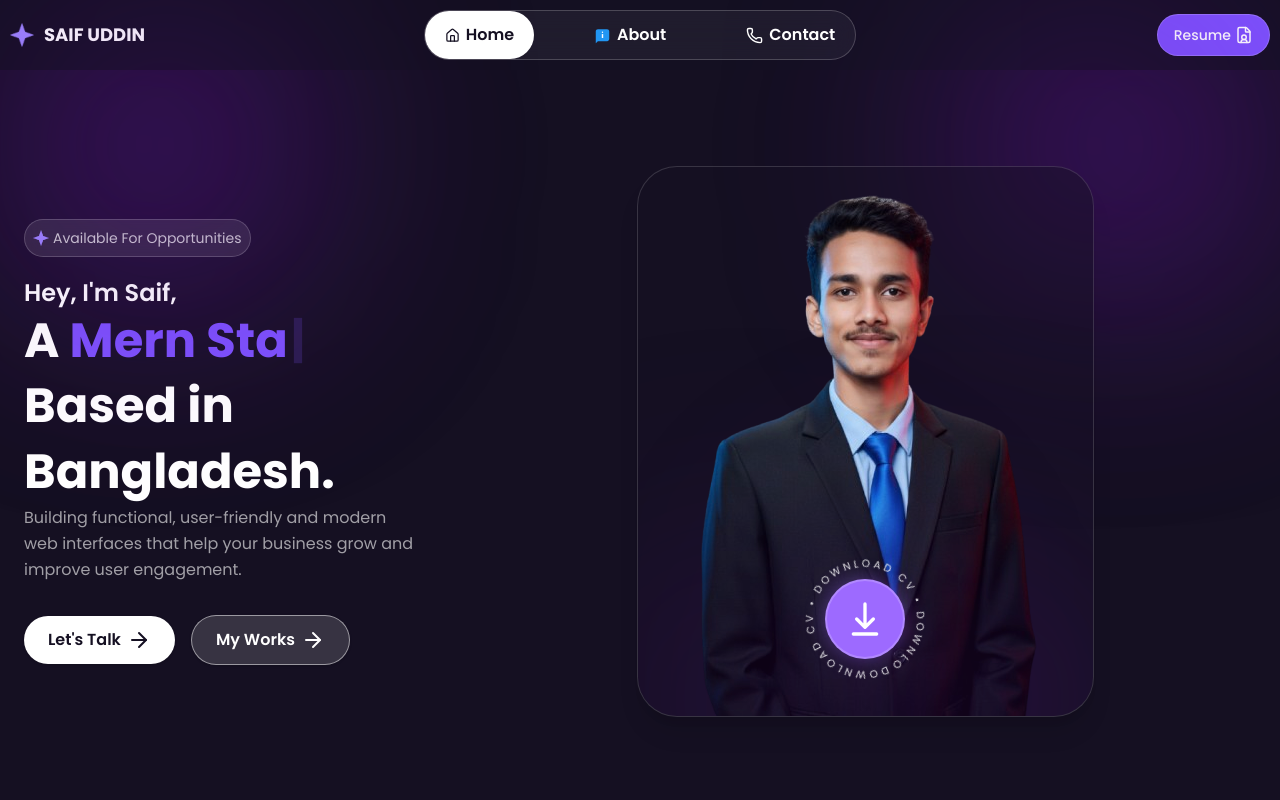
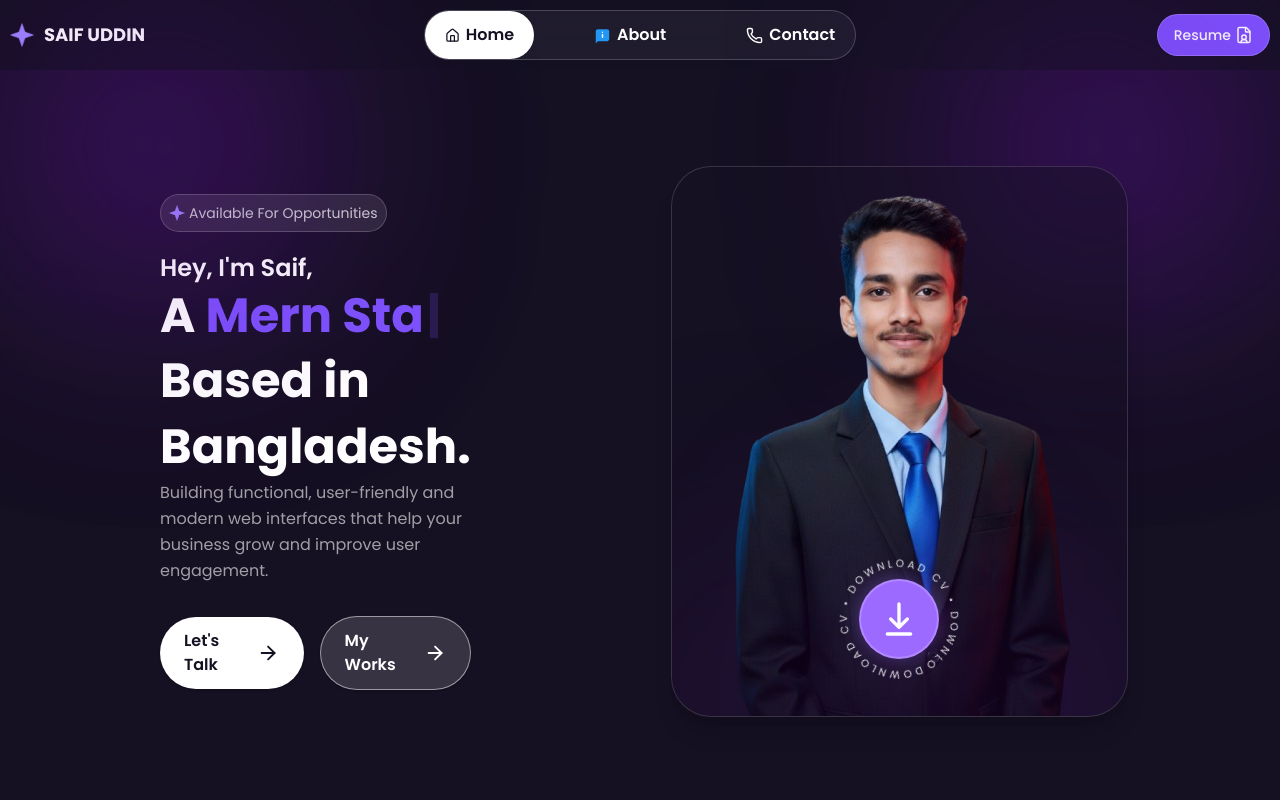
Before and after one commit to Saif-Uddin0/Saif-Uddin0-portfolio, a React (Vite) app: page / in a window 1280 px wide. Shown: the top 800 px of the page. Built offline with nearby package versions, Linux system fonts and the light colour scheme.

Commit message:
correction project

```diff
--- a/src/components/Shared/Home/Hero.jsx
+++ b/src/components/Shared/Home/Hero.jsx
@@ -11,10 +11,10 @@
         <section className="relative overflow-hidden  text-accent py-24 ">
 
 
-            <div className="container mx-auto px-6 flex flex-col md:flex-row items-center justify-between gap-15">
+            <div className="container mx-auto px-10 lg:px-20 flex flex-col md:flex-row items-center justify-between gap-12">
 
                 {/* ===== LEFT TEXT SECTION ===== */}
-                <div className="w-full md:w-1/2 ">
+                <div className="w-full md:w-1/2 px-2 lg:px-20">
 
                     {/* Badge */}
                     <span className="inline-block bg-accent/10 text-neutral px-2 py-2 rounded-full text-sm mb-5 backdrop-blur border border-accent/20">
@@ -56,7 +56,7 @@
                     </p>
 
                     {/* Buttons */}
-                <div className="flex items-center gap-4">
+                    <div className="flex  items-center gap-4">
                         <Link
                             to={`/contact`}
                             className="group bg-accent flex items-center justify-between gap-1.5 text-base-300 px-6 py-3 rounded-full font-semibold shadow hover:bg-accent/90 transition"
@@ -80,7 +80,7 @@
                 </div>
 
                 {/* ===== RIGHT IMAGE SECTION ===== */}
-            <div className="w-full  flex justify-center relative">
+                <div className="w-full  flex justify-center  relative">
 
                     {/* Hexagon Image Container */}
                     <div className="relative bg-base-300 rounded-[40px] overflow-hidden flex items-end justify-center border border-accent/15 shadow-xl ">
```
Lines whose indentation alone changed are shown as unchanged.
